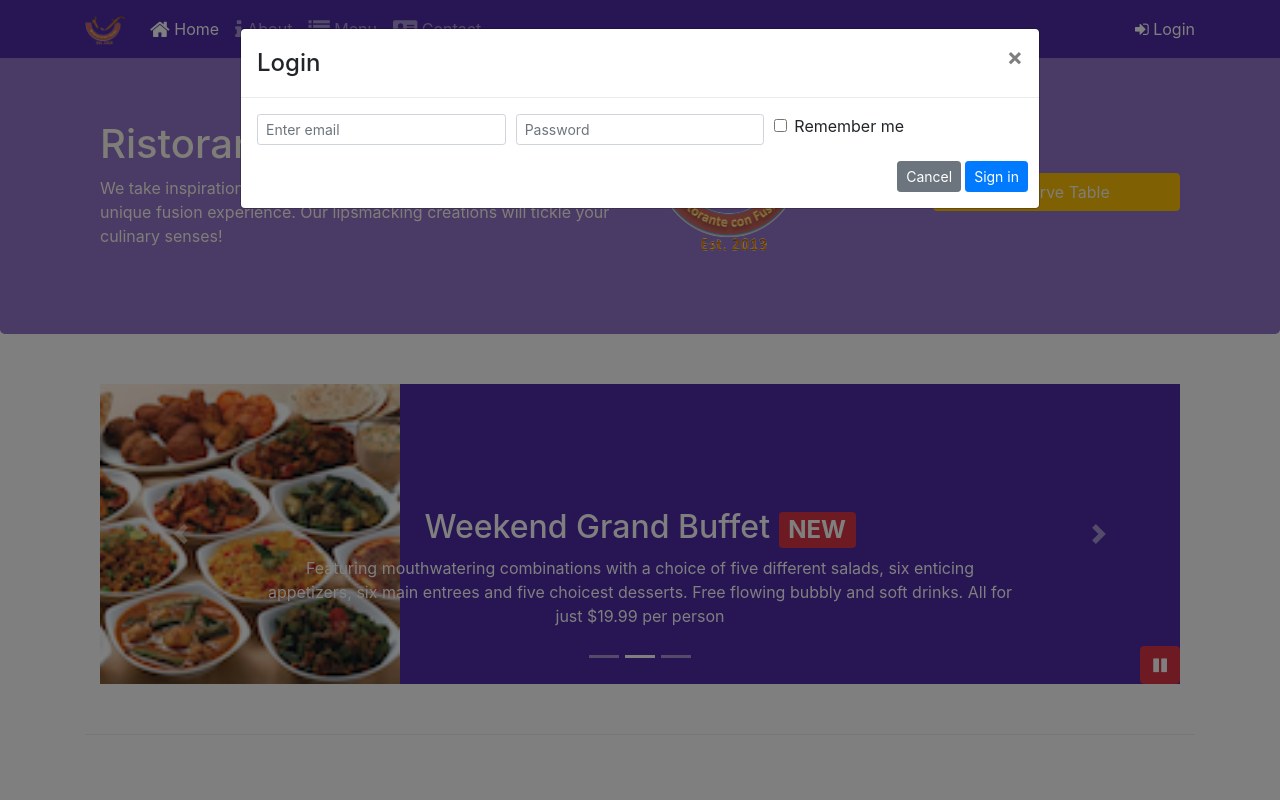
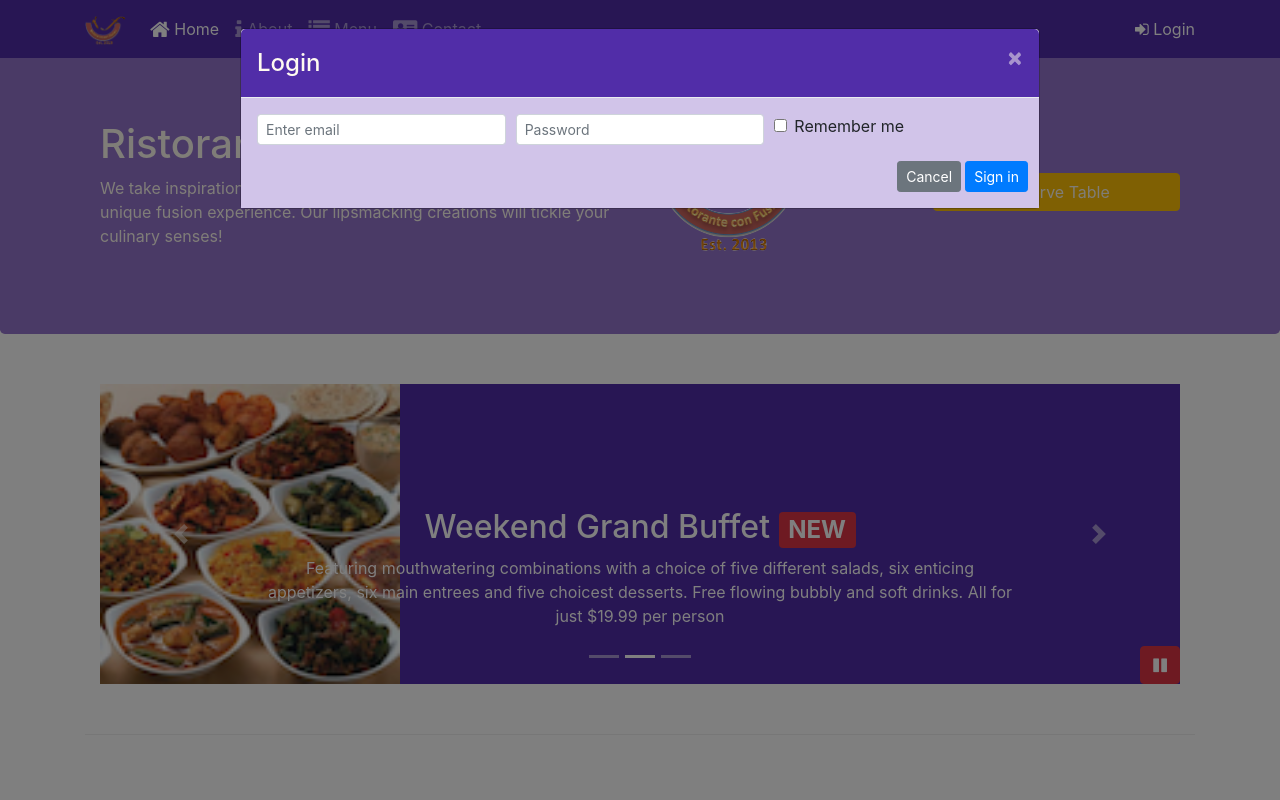
Before and after one commit to kostamir/conFusion, a website: page index.html in a window 1280 px wide. Both pictures are taken after a click on the link "Login". Shown: the top 800 px of the page. Drawn offline with nearby package versions, Linux system fonts and the light colour scheme.

Commit message:
Finished Assignment 4.

```diff
--- a/css/styles.scss
+++ b/css/styles.scss
@@ -74,3 +74,15 @@ body{
     bottom: 0px;
     z-index: 1;
 }
+
+.modal-header {
+    background-color: $background-dark;
+    color: floralwhite;
+    button {
+        color: floralwhite;
+    }
+}
+
+.modal-body {
+    background-color: $background-pale;
+}
--- a/index.html
+++ b/index.html
@@ -30,7 +30,7 @@
                     <li class="nav-item"><a class="nav-link" href="./contactus.html"><span class="fa fa-address-card fa-lg"></span> Contact</a></li>
                 </ul>
                 <span class="navbar-text">
-                    <a data-toggle="modal" data-target="#loginModal">
+                    <a id="login">
                         <span class="fa fa-sign-in"></span> Login
                     </a>
                 </span>
@@ -161,7 +161,7 @@
                     <img src="img/logo.png" class="img-fluid">
                 </div>
                 <div class="col-12 col-sm-3 align-self-center">
-                    <a class="btn btn-block btn-warning" data-toggle="modal" data-target="#reserveModal" role="button">Reserve Table</a>
+                    <a id="reserveTable" class="btn btn-block btn-warning" role="button">Reserve Table</a>
                 </div>
             </div>
         </div>
@@ -326,6 +326,12 @@
                     $('#carouselButton').children('span').addClass('fa-pause');
                 }
             });
+            $('#login').click(function(){
+                $('#loginModal').modal('show')
+            });
+            $('#reserveTable').click(function(){
+                $('#reserveModal').modal('show')
+            });
         });
     </script>
 </body>
```
Also changed, not shown: css/styles.css.
